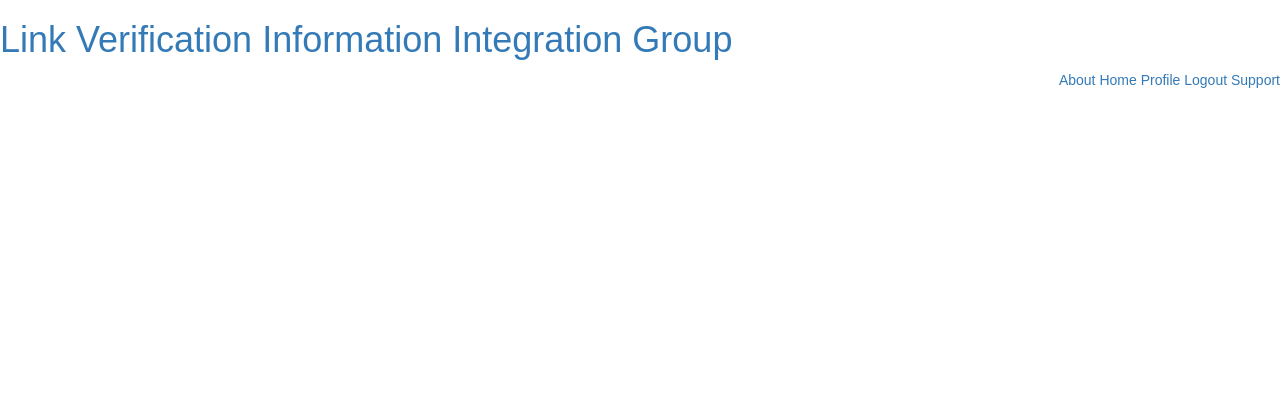
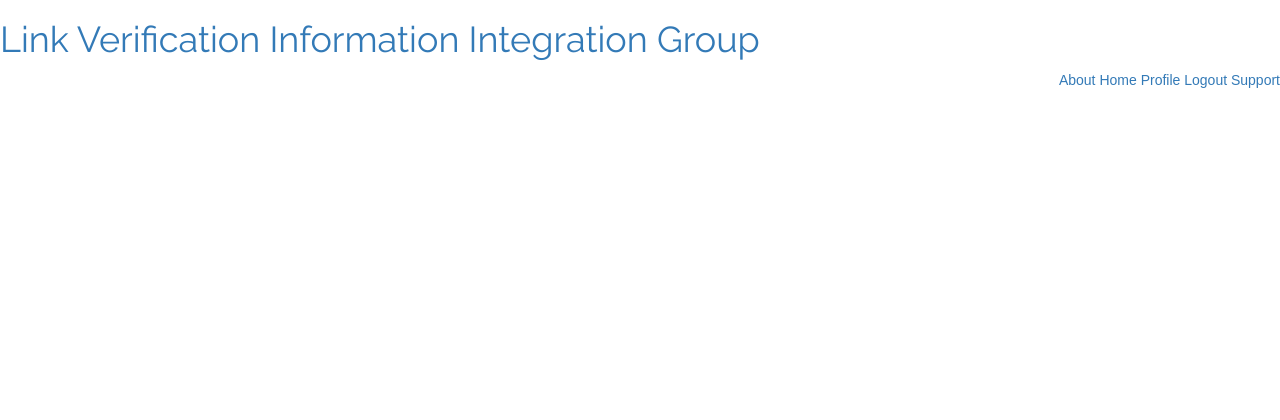
Before and after one commit to usc-isi-i2/museum-link-curation, a Flask app: page /curation in a window 1280 px wide. Shown: the top 420 px of the page. Run offline with Flask 2, Linux system fonts and the light colour scheme; the visitor is signed in with stand-in values (Sample User, id 1); data that the repository does not hold is empty; parts of the project's set-up code (start-up, migrations or seed data) failed here and were passed over; some libraries are stand-ins or nearby versions.

Commit message:
fonts and header

```diff
--- a/link_verification/static/css/style.css
+++ b/link_verification/static/css/style.css
@@ -77,3 +77,7 @@ td, th {
 .cell_align{
     padding:10px;
 }
+
+.header-font{
+    font-family: 'Raleway', sans-serif;
+}
--- a/link_verification/templates/curation.html
+++ b/link_verification/templates/curation.html
@@ -8,6 +8,7 @@
         <link href="static/css/bootstrap.min.css" rel="stylesheet">
         <script src="https://ajax.googleapis.com/ajax/libs/jquery/1.12.0/jquery.min.js"></script>
         <link rel="shortcut icon" type="image/x-icon" href="static/images/main.ico">
+        <link rel="stylesheet" type="text/css" href="//fonts.googleapis.com/css?family=Raleway" />
         <style>
             html, body, .filter-section, .cards{
                 margin: 0;
@@ -70,7 +71,7 @@
                         else {
                             if (nametrim == "name") {
                                 var name_header = document.getElementById("name_header" + divid);
-                                name_header.innerHTML = "<table><tr><th class = 'center-align cell_align'>SAAM, ULAN</th></tr><tr><td  class = 'center-align cell_align'>" + values[index] + "</td></tr></table>"
+                                name_header.innerHTML = "<table><tr><th class = 'center-align cell_align'>NPG</th><th class = 'center-align cell_align'>ULAN</th></tr><tr><td  colspan = '2' class = 'center-align cell_align'>" + values[index] + "</td></tr></table>"
                             }
                             tr += "<td colspan='2' class = 'center_align cell_align'>" + values[index] + "</td>";
                         }
@@ -104,7 +105,7 @@
                     else {
                         if (nametrim == "name") {
                             var name_header = document.getElementById("name_header" + divid);
-                            name_header.innerHTML = "<table class = 'center-align cell_align'><tr><th style='text-align:center'>SAAM</th><th style='text-align:center'>ULAN</th></tr><tr><td style='text-align:center'>" + lValues[index] + "</td><td  style='text-align:center'>" + rValues[index] + "</td></tr></table>"
+                            name_header.innerHTML = "<table class = 'center-align cell_align'><tr><th style='text-align:center'>NPG</th><th style='text-align:center'>ULAN</th></tr><tr><td style='text-align:center'>" + lValues[index] + "</td><td  style='text-align:center'>" + rValues[index] + "</td></tr></table>"
                         }
 
                         if (lValues[index] == null)
--- a/link_verification/templates/header_search.html
+++ b/link_verification/templates/header_search.html
@@ -36,7 +36,7 @@
 
 	<div class="header-limiter">
 
-		<h1><a href="#">Link Verification<span>      Information Integration Group        </span></a></h1>
+		<h1><a class="header-font" href="#">Link Verification<span>      Information Integration Group        </span></a></h1>
 
 		<nav style="float:right;">
             <a href="/about" id = "about">About</a>
```
